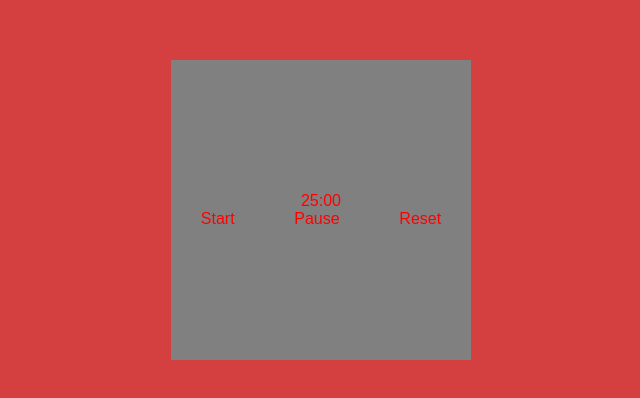
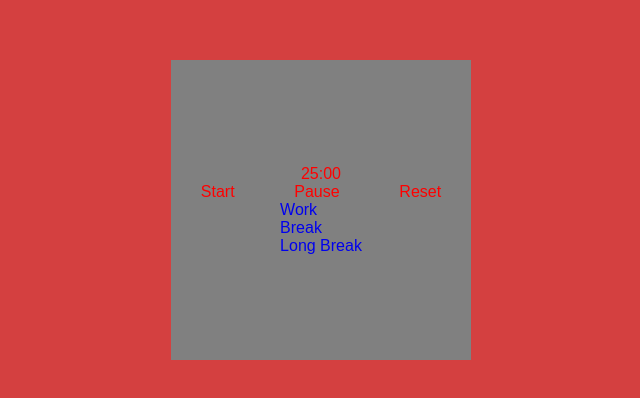
Before and after one commit to amir-amani/pomodoro, a React (Vite) app: page /work in a window 1280 px wide. Shown: the part 190-588 px from the top of the page, without its empty margins (319-959 px from the left). Built offline with nearby package versions, Linux system fonts and the light colour scheme.

Commit message:
mode changer buttons added and tested

```diff
--- a/src/App.jsx
+++ b/src/App.jsx
@@ -18,9 +18,10 @@ const Div = styled.div`
 function App() {
   return (
     <Routes>
-      <Route path="/" >
-        <Route path=":name" element={<Timer />} />
-      </Route>
+      {/* <Route path="/"> */}
+        <Route path="/:name" element={<Timer />} />
+        <Route path="*" element={<Navigate to={"/work"} replace />}/>
+      {/* </Route> */}
     </Routes>
   )
 }
--- a/src/components/Counter.jsx
+++ b/src/components/Counter.jsx
@@ -1,6 +1,6 @@
 import React from 'react';
-import { useEffect } from 'react';
-import { useState } from 'react';
+import { useEffect, useState } from 'react';
+import { Link } from 'react-router-dom';
 
 import styles from './Counter.module.css';
 
@@ -31,6 +31,11 @@ const Counter = ({mode}) => {
                 <div onClick={pause}>Pause</div>
                 <div onClick={setTimer}>Reset</div>
             </div>
+            <div className={styles.modeChangeContainer}>
+                <div><Link to={'/work'}>Work</Link></div>
+                <div><Link to={'/break'}>Break</Link></div>
+                <div><Link to={'/longbreak'}>Long Break</Link></div>
+            </div>
         </div>
     );
 };
--- a/src/components/Timer.jsx
+++ b/src/components/Timer.jsx
@@ -2,7 +2,7 @@
 // but it looks cleaner this way and im way too lazy to change it
 
 import React, { useEffect, useState } from 'react';
-import { useParams, Link } from 'react-router-dom';
+import { useParams, useNavigate } from 'react-router-dom';
 import styled from 'styled-components';
 
 import Counter from './Counter';
@@ -16,6 +16,7 @@ const Timer = () => {
         if(mode === "break") return "#4fb9d3"
         else if(mode === "longbreak") return "blue"
         else return "red";
+
     }
     //styles:
     const Container = styled.div`
@@ -36,8 +37,10 @@ const Timer = () => {
     `
 
 
+    const navigate = useNavigate();
     useEffect(() => {
-        setMode(() => name);
+        if(name === "work" || name === "break" || name === "longbreak") setMode(() => name);
+        else navigate("/work")
     }, [name])
 
     return (
--- a/src/helpers/functions.js
+++ b/src/helpers/functions.js
@@ -1,7 +1,9 @@
 let intervalId;
 
 function getTime(mode) {
+    //to stop the timer from contenueing after reset is clicked
     clearInterval(intervalId);
+
     if(mode === "break") return {
         min: 5,
         sec: 0
@@ -23,6 +25,9 @@ function fixTime(time) {
 
 
 function start([minutes , seconds], setTimeCallback) {
+    // to stop multiple clicks interrupt pause and reset
+    clearInterval(intervalId)
+
     let min = minutes;
     let sec = seconds;
 
```
